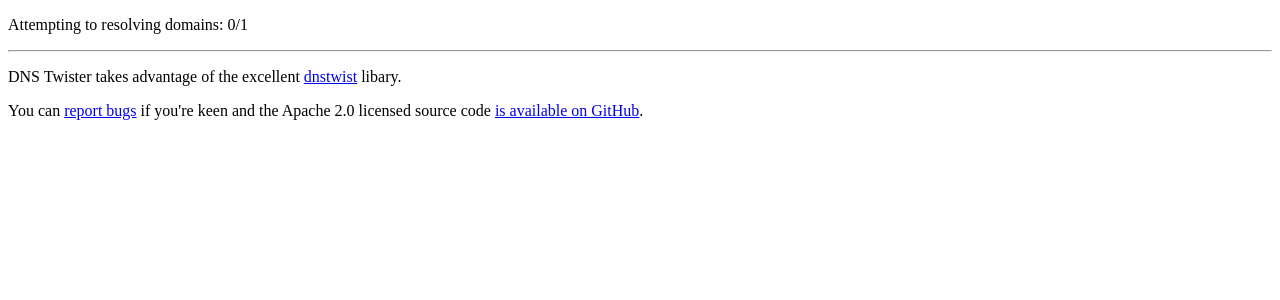
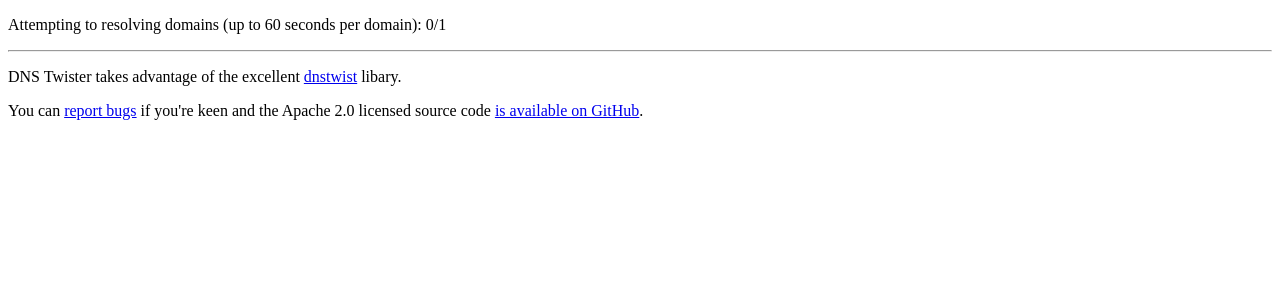
Before and after one commit to dnstwister/dnstwister, a Python web app: template dnstwister/templates/report.html in a window 1280 px wide. Shown: the part 98-398 px from the top of the page. Run offline with Jinja, Linux system fonts and the light colour scheme; the template is opened without the code that fills it: most values are stand-ins (such as "Sample title", 1, 10 or a date in 2020).

Commit message:
Added note about resolution time, increase timeout to 60s #5

```diff
--- a/dnstwister/main.py
+++ b/dnstwister/main.py
@@ -108,7 +108,7 @@ class IpResolveHandler(webapp2.RequestHandler):
             resolver_url = 'https://{}.appspot.com/?d={}'.format(appid, domain)
             try:
 
-                google.appengine.api.urlfetch.set_default_fetch_deadline(30)
+                google.appengine.api.urlfetch.set_default_fetch_deadline(60)
                 payload = json.loads(google.appengine.api.urlfetch.fetch(
                     resolver_url, follow_redirects=False,
                 ).content)
--- a/dnstwister/templates/report.html
+++ b/dnstwister/templates/report.html
@@ -19,7 +19,7 @@
 {% block body %}
         <section class="progress">
             <p>
-                Attempting to resolving domains:
+                Attempting to resolving domains (up to 60 seconds per domain):
                 <span class="resolved_count">0</span>/<span class="resolved_total"></span>
             </p>
         </section>
```
